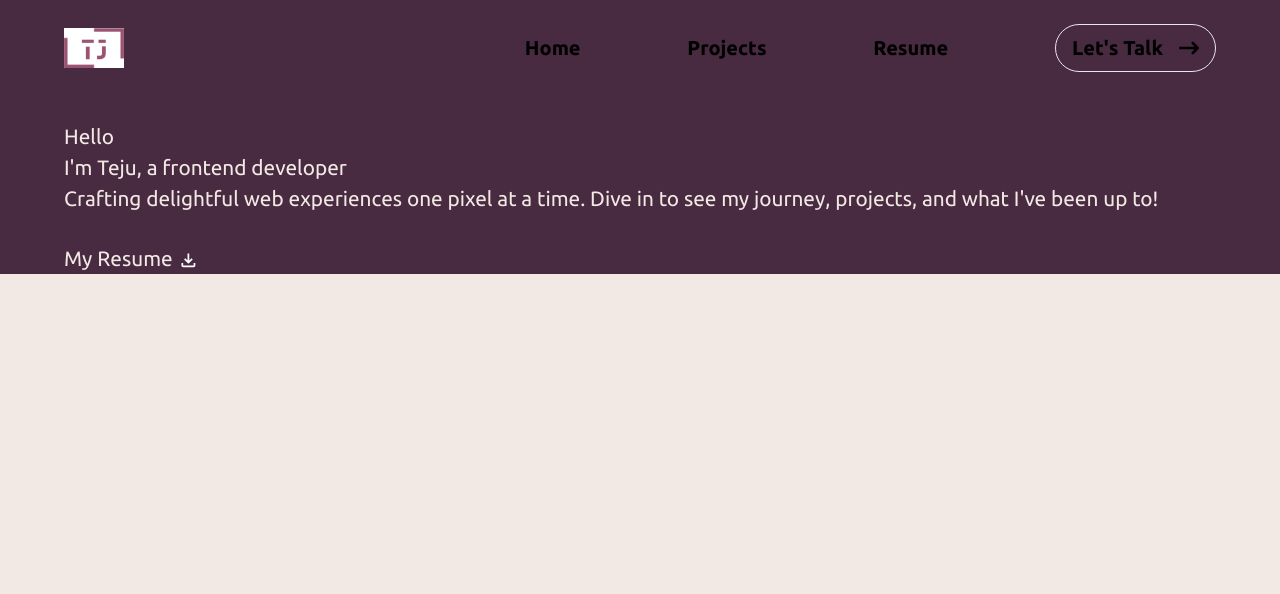
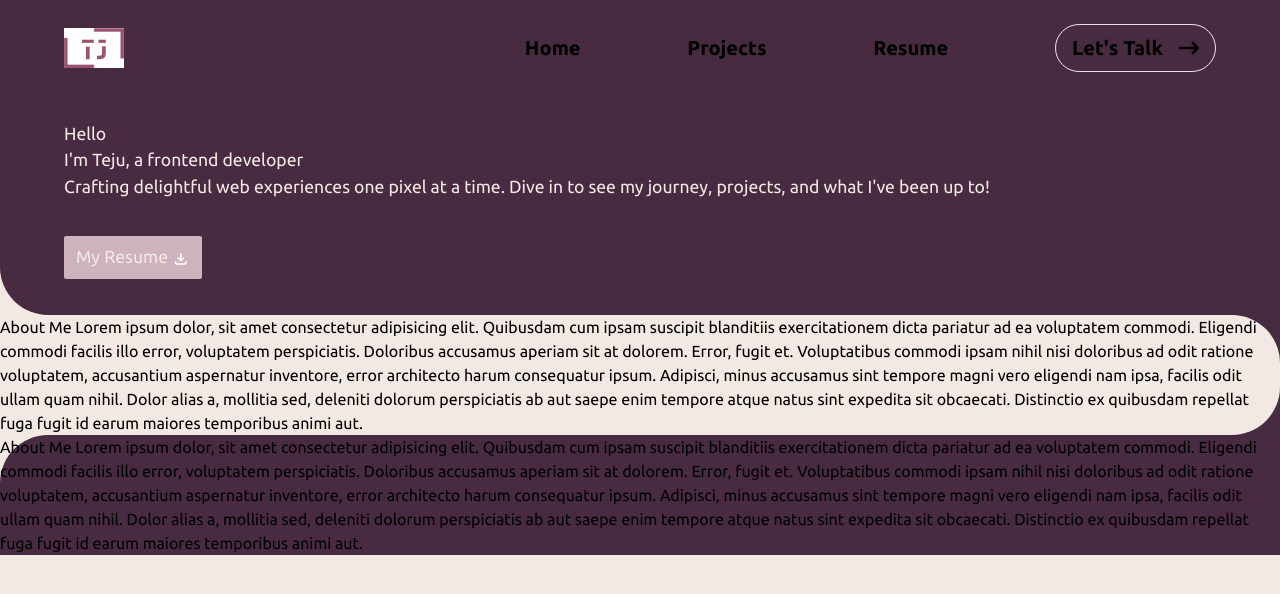
Before and after one commit to teju-doyin/portfolio, a React (Vite) app: page / in a window 1280 px wide. Shown: the top 594 px of the page. Built offline with nearby package versions, Linux system fonts and the light colour scheme.

Commit message:
layout styling sample

```diff
--- a/src/App.jsx
+++ b/src/App.jsx
@@ -7,16 +7,30 @@ function App() {
 
 
   return (
-    <div className=' bg-deepPurple'>
-      <div className="w-[90%] mx-auto">
+    <>
+    <div className='bg-deepPurple rounded-bl-[3rem]'>
+      <div className="w-[90%] mx-auto  rounded-bl-lg ">
         <Header />
         <Hero />
       </div>
       {/* <div className="oval-container">
       Recent Projects
       <span className="third-oval"></span>
-    </div> */}
+      </div> */}
+    </div >
+    <div className="bg-deepPurple">
+      <div className="rounded-tr-[3rem] rounded-br-[3rem] bg-[#F2E9E4]">
+        About Me
+        Lorem ipsum dolor, sit amet consectetur adipisicing elit. Quibusdam cum ipsam suscipit blanditiis exercitationem dicta pariatur ad ea voluptatem commodi. Eligendi commodi facilis illo error, voluptatem perspiciatis. Doloribus accusamus aperiam sit at dolorem. Error, fugit et. Voluptatibus commodi ipsam nihil nisi doloribus ad odit ratione voluptatem, accusantium aspernatur inventore, error architecto harum consequatur ipsum. Adipisci, minus accusamus sint tempore magni vero eligendi nam ipsa, facilis odit ullam quam nihil. Dolor alias a, mollitia sed, deleniti dolorum perspiciatis ab aut saepe enim tempore atque natus sint expedita sit obcaecati. Distinctio ex quibusdam repellat fuga fugit id earum maiores temporibus animi aut.
+      </div>
     </div>
+    <div className="bg-[#F2E9E4]">
+      <div className="rounded-tl-[3rem] bg-deepPurple border-">
+        About Me
+        Lorem ipsum dolor, sit amet consectetur adipisicing elit. Quibusdam cum ipsam suscipit blanditiis exercitationem dicta pariatur ad ea voluptatem commodi. Eligendi commodi facilis illo error, voluptatem perspiciatis. Doloribus accusamus aperiam sit at dolorem. Error, fugit et. Voluptatibus commodi ipsam nihil nisi doloribus ad odit ratione voluptatem, accusantium aspernatur inventore, error architecto harum consequatur ipsum. Adipisci, minus accusamus sint tempore magni vero eligendi nam ipsa, facilis odit ullam quam nihil. Dolor alias a, mollitia sed, deleniti dolorum perspiciatis ab aut saepe enim tempore atque natus sint expedita sit obcaecati. Distinctio ex quibusdam repellat fuga fugit id earum maiores temporibus animi aut.
+      </div>
+    </div>
+    </>
   )
 }
 
--- /dev/null
+++ b/src/components/AboutMe.jsx
@@ -0,0 +1,9 @@
+import React from 'react'
+
+const AboutMe = () => {
+  return (
+    <div>AboutMe</div>
+  )
+}
+
+export default AboutMe
--- a/src/components/Hero.jsx
+++ b/src/components/Hero.jsx
@@ -14,7 +14,7 @@ const Hero = () => {
         onLoopDone: ()=>setFinished(true)
     })
   return (
-    <div className='text-[1.3rem] text-white mt-8'>
+    <div className='text-[1.1rem] text-white mt-8 rounded-bl-lg'>
         <h1 className=''>
             {/* { ' '} */}
             <span className=''>{text}</span>
@@ -26,7 +26,7 @@ const Hero = () => {
         <p className=''> I'm Teju, a frontend developer <br />Crafting delightful web experiences one pixel at a time.
         Dive in to see my journey, projects, and what I've been up to!
         </p>
-        <button className='mt-7'> My Resume <MdOutlineFileDownload style={{color:'white', display:"inline"}} />
+        <button className='my-9 bg-lavender px-3 py-2 rounded-sm'> My Resume <MdOutlineFileDownload style={{color:'white', display:"inline"}} />
         </button>
     </div>
   )
```
